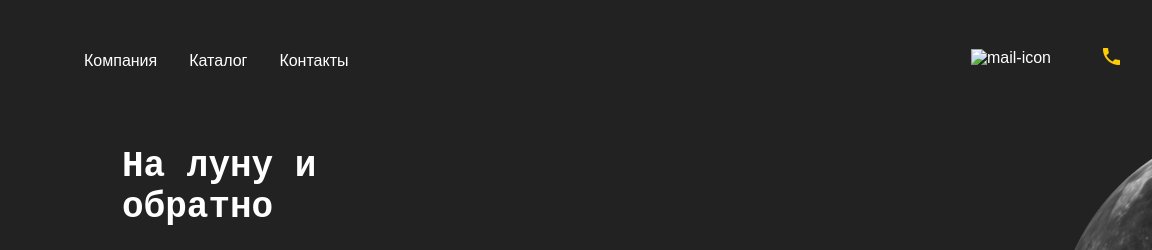
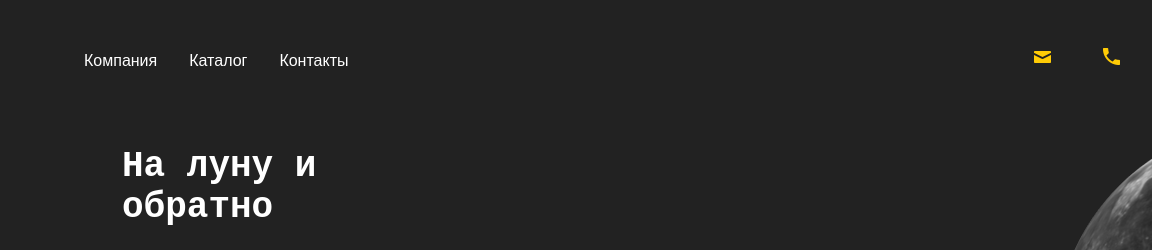
Before and after one commit to YanaErokina/Cosmopages, a plain HTML site: page index.html in a window 1280 px wide. Shown: the top 250 px of the page, 128-1280 px from the left. Drawn offline with Linux system fonts and the light colour scheme; a script that the page names is missing.

Commit message:
Update index.html

```diff
--- a/index.html
+++ b/index.html
@@ -17,7 +17,7 @@
                 </nav>
                 <div style="margin-left: auto;">
                     <ul aria-label="nav-elems" class="other-contacts">
-                        <li><a style="margin-left: 10px;" href="mailto:email@email.rui"><img src="img/img/mail-icon.png" alt="mail-icon"></a></li>
+                        <li><a style="margin-left: 10px;" href="mailto:email@email.rui"><img src="img/mail-icon.png" alt="mail-icon"></a></li>
                         <li><a style="margin-left: 20px;" href=""><img src="img/phone-icon.png" alt="phone-icon"></a></li>
                     </ul>
                 </div>
```
